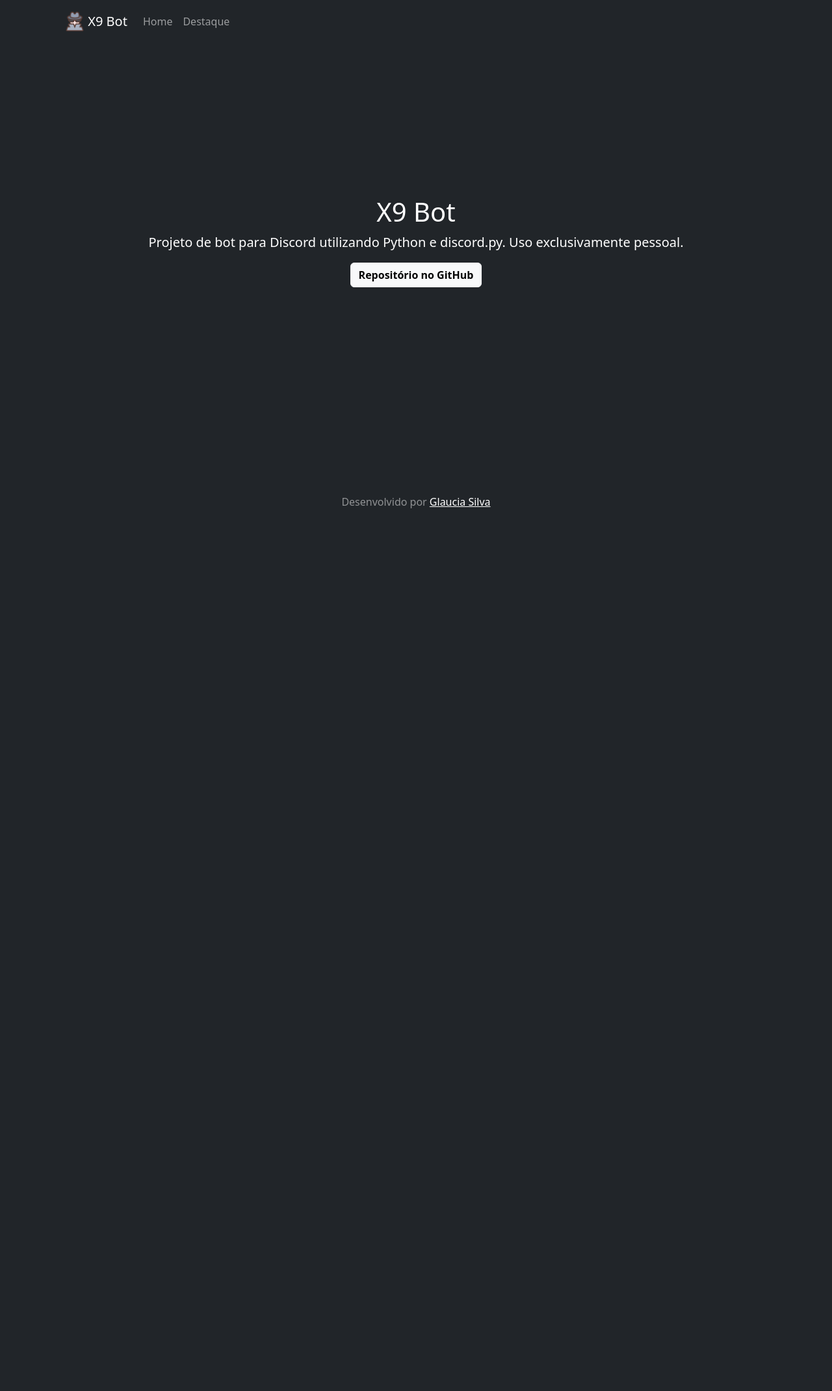
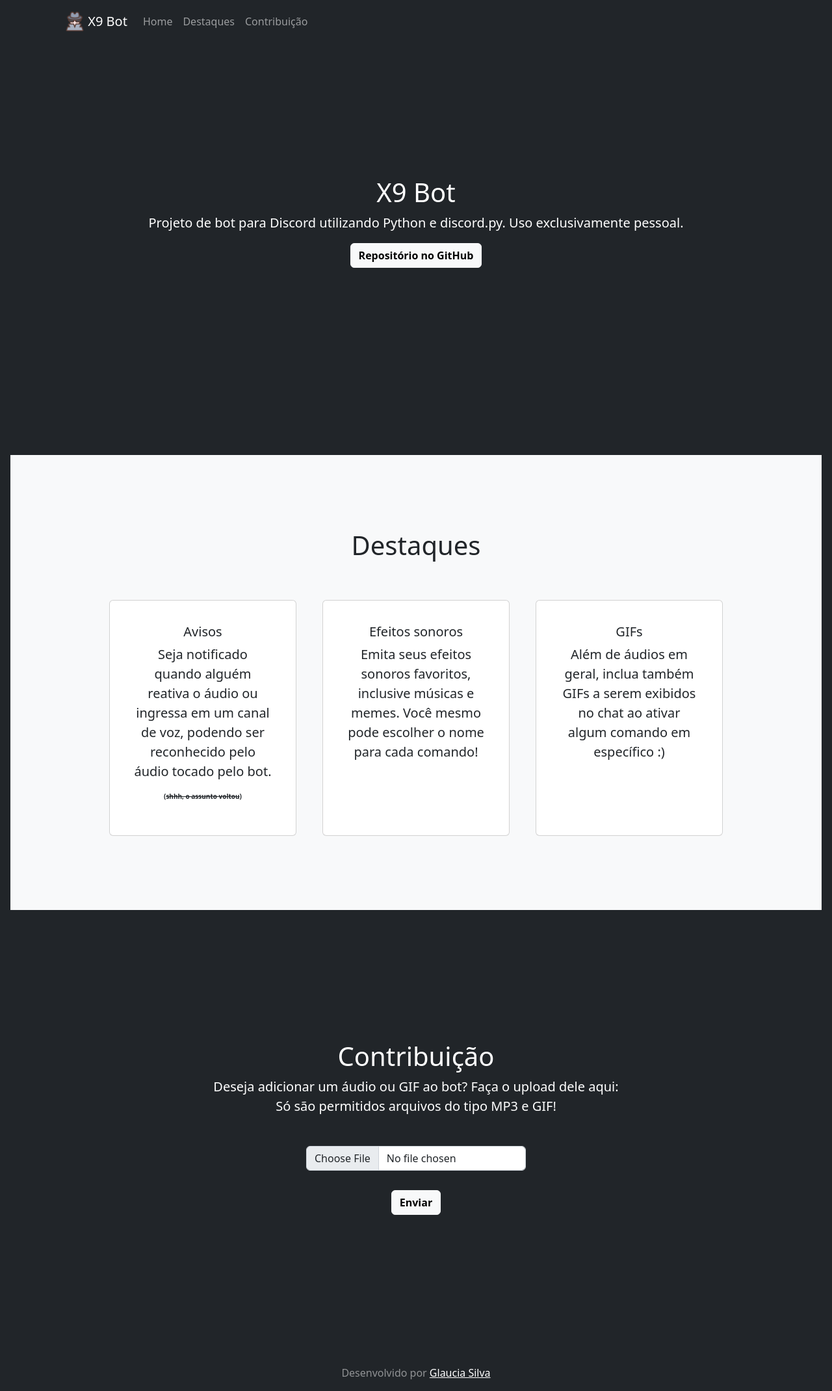
Before and after one commit to GlauciaLS/x9-bot, a Python web app: template templates/index.html in a window 1280 px wide. Shown: the whole page at 65% size. Before the commit the page ends 782 px from the top, so only its background shows below. Run offline with Jinja, Linux system fonts and the light colour scheme; the template is opened without the code that fills it, so the values that code supplies are empty.

Commit message:
feat: endpoint para automação de criação de PR com novos recursos

```diff
--- a/templates/index.html
+++ b/templates/index.html
@@ -4,10 +4,7 @@
     <meta charset="UTF-8" />
     <meta http-equiv="X-UA-Compatible" content="IE=edge" />
     <meta name="viewport" content="width=device-width, initial-scale=1.0" />
-    <link
-      rel="stylesheet"
-      href="{{ url_for('static', filename='style.css') }}"
-    />
+    <link rel="stylesheet" href="{{ url_for('static', filename='style.css') }}" />
     <link
       href="https://cdn.jsdelivr.net/npm/bootstrap@5.2.0-beta1/dist/css/bootstrap.min.css"
       rel="stylesheet"
@@ -37,7 +34,10 @@
                 <a class="nav-link" href="#">Home</a>
               </li>
               <li class="nav-item">
-                <a class="nav-link" href="#destaque">Destaque</a>
+                <a class="nav-link" href="#destaques">Destaques</a>
+              </li>
+              <li class="nav-item">
+                <a class="nav-link" href="#contribuicao">Contribuição</a>
               </li>
             </ul>
           </div>
@@ -60,6 +60,73 @@
             >
           </p>
         </section>
+
+        <section
+          class="lead d-flex flex-column bg-light text-dark"
+          id="destaques"
+        >
+          <h1>Destaques</h1>
+
+          <div class="cards d-flex d-row">
+            <div class="card" style="width: 18rem">
+              <div class="card-body">
+                <h5 class="card-title">Avisos</h5>
+                <p class="card-text">
+                  Seja notificado quando alguém reativa o áudio ou ingressa em
+                  um canal de voz, podendo ser reconhecido pelo áudio tocado
+                  pelo bot.
+                </p>
+                <p id="warning-span">(<s>shhh, o assunto voltou</s>)</p>
+              </div>
+            </div>
+
+            <div class="card" style="width: 18rem">
+              <div class="card-body">
+                <h5 class="card-title">Efeitos sonoros</h5>
+                <p class="card-text">
+                  Emita seus efeitos sonoros favoritos, inclusive músicas e
+                  memes. Você mesmo pode escolher o nome para cada comando!
+                </p>
+              </div>
+            </div>
+
+            <div class="card" style="width: 18rem">
+              <div class="card-body">
+                <h5 class="card-title">GIFs</h5>
+                <p class="card-text">
+                  Além de áudios em geral, inclua também GIFs a serem exibidos
+                  no chat ao ativar algum comando em específico :)
+                </p>
+              </div>
+            </div>
+          </div>
+        </section>
+
+        <section class="lead d-flex flex-column" id="contribuicao">
+          <h1>Contribuição</h1>
+
+          <p>
+            Deseja adicionar um áudio ou GIF ao bot? Faça o upload dele aqui:
+            <br />
+            <strong>Só são permitidos arquivos do tipo MP3 e GIF!</strong>
+          </p>
+
+          <form
+            method="post"
+            enctype="multipart/form-data"
+            action="https://localhost:8080/file"
+            id="file-form"
+          >
+            <input
+              class="form-control"
+              type="file"
+              id="file-input"
+              accept=".mp3,.gif"
+            />
+            <br />
+            <button class="btn btn-light fw-bold" type="submit">Enviar</button>
+          </form>
+        </section>
       </main>
 
       <footer class="mt-auto text-center text-white-50">
--- a/templates/style.css
+++ b/templates/style.css
@@ -17,3 +17,21 @@ section {
   justify-content: center;
   align-items: center;
 }
+
+section#destaques h1 {
+  height: 100px;
+}
+
+.card {
+  margin: 0px 20px;
+  padding: 20px;
+}
+
+p#warning-span {
+  font-size: 10px;
+  font-weight: bold;
+}
+
+#file-form {
+  margin: 30px 0;
+}
```
Also changed, not shown: main.py (+42 -1 lines).
